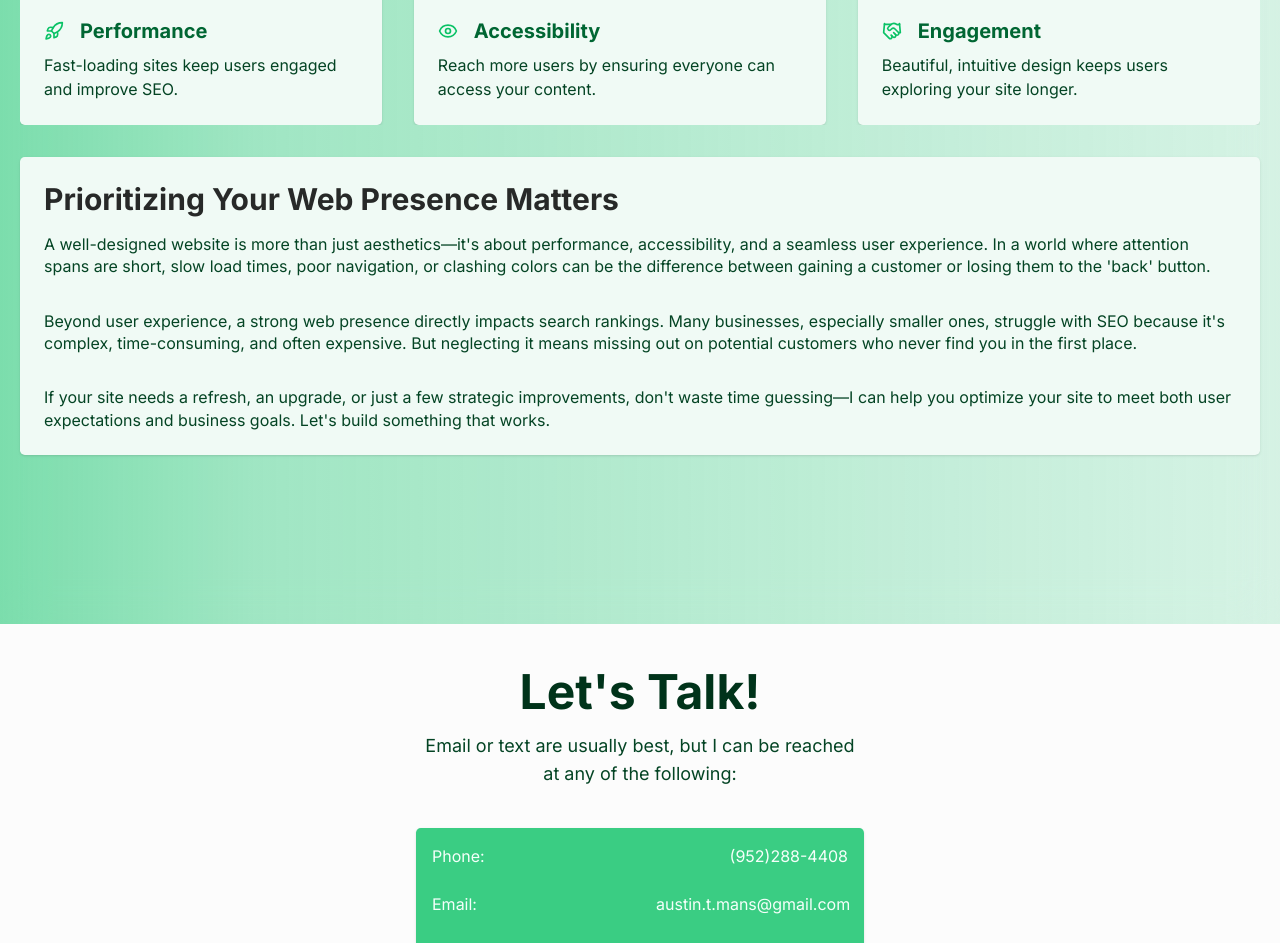
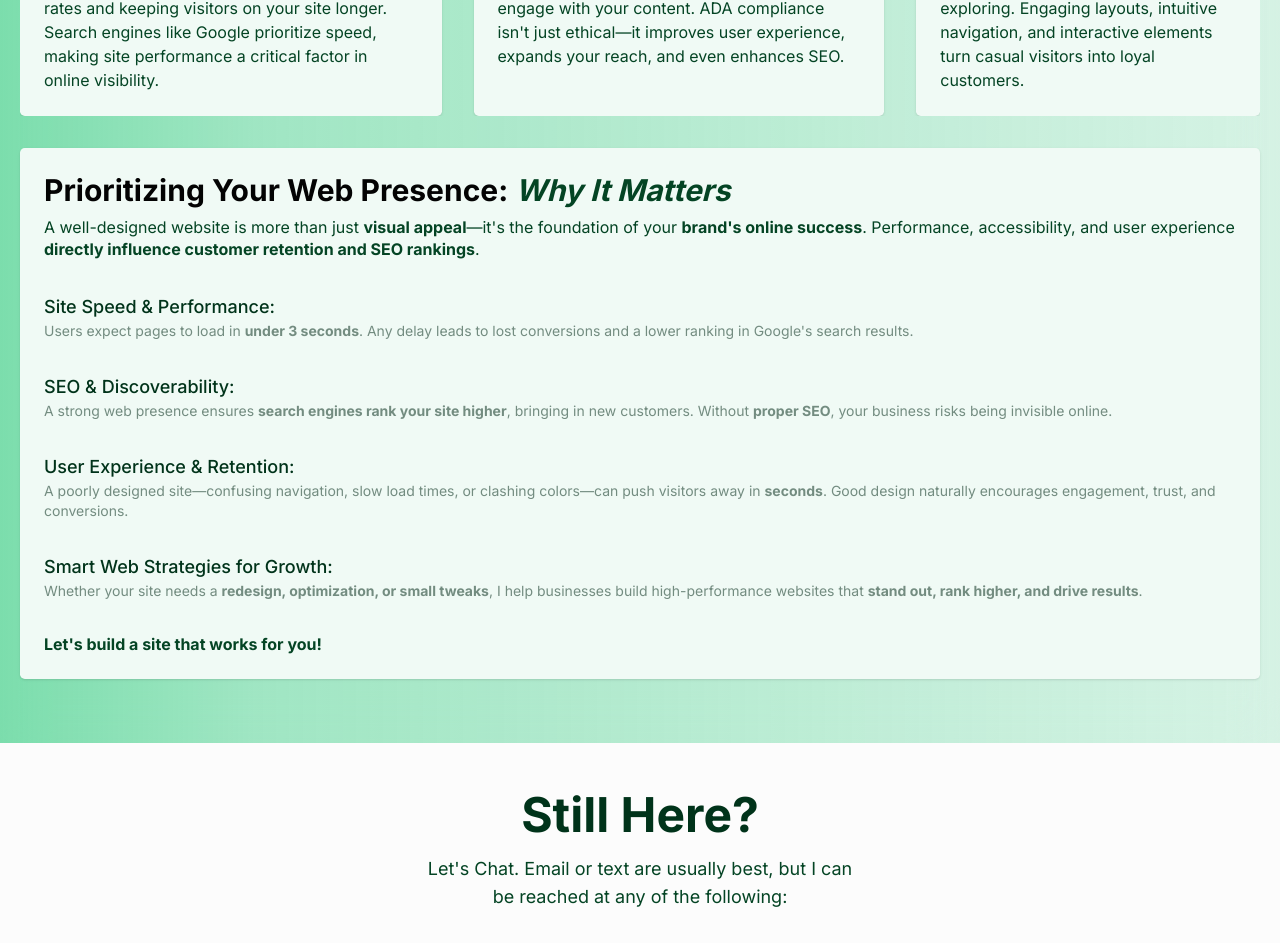
Before and after one commit to ATMcrazy8/austinmanscom-site, a Next.js app: page / in a window 1280 px wide. Shown: the part 1266-2209 px from the top of the page. Built offline with nearby package versions, Linux system fonts and the light colour scheme.

Commit message:
init branch, meta, CTA section padding

```diff
--- a/app/layout.tsx
+++ b/app/layout.tsx
@@ -24,6 +24,31 @@ export default function RootLayout({
 }) {
   return (
     <html lang="en" className={`${inter.variable} ${spaceMono.variable}`}>
+
+      <head>
+        <title>Austin Mans | Web Development</title>
+        <meta
+          name="description"
+          content="Austin Mans is a web developer specializing in modern, responsive, and high-performance websites to elevate your business."
+        />
+        <script
+          type="application/ld+json"
+          dangerouslySetInnerHTML={{
+            __html: JSON.stringify({
+              "@context": "https://schema.org",
+              "@type": "WebSite",
+              "name": "Web Development by Austin Mans",
+              "url": "https://austinmanscom-site.vercel.app/",
+              "description": "Modern, high-performance web development services.",
+              "author": {
+                "@type": "Person",
+                "name": "Austin Mans"
+              }
+            }),
+          }}
+        />
+      </head>
+
       <body className="bg-background text-foreground min-h-screen font-sans">
         <ThemeProvider>
           <Header />
--- a/app/page.tsx
+++ b/app/page.tsx
@@ -82,11 +82,11 @@ export default function Home() {
 
           <div className="flex flex-col items-center w-full max-w-[calc(100%-40px)] z-10">
             <h1 className="text-3xl md:text-5xl font-bold mb-2 text-transparent bg-clip-text bg-gradient-to-r from-monotone-foreground via-card-foreground to-monotone-foreground pb-1 text-balance">
-              Crafting Modern Web Experiences
+              Modern Web Development &amp; Design
             </h1>
-            <p className="max-w-[99.24%] sm:max-w-[88.5%] text-balance text-sm md:text-xl text-foreground/80 mb-8">
-              Custom fast, accessible, and responsive websites that leave an impression.
-            </p>
+            <i className="max-w-[99.24%] sm:max-w-[88.5%] text-balance text-xs md:text-base text-foreground/80 mb-8">
+              Custom web development services for fast, accessible, and SEO-friendly websites that drive engagement.
+            </i>
             {/* <button
               onClick={() => document.getElementById("showcase")?.scrollIntoView({ behavior: "smooth" })}
               className="px-6 py-3 bg-primary text-primary-foreground rounded-lg shadow-lg hover:bg-ring transition-colors">
@@ -129,18 +129,40 @@ export default function Home() {
           <div className="w-[calc(100%-40px)] max-w-[1520px] flex flex-col items-center justify-center mx-auto text-center gap-8">
             <WebMetricsSection />
 
-            <div className="w-full flex flex-col items-start shadow text-start p-6 bg-card rounded-lg gap-4">
-              <h2 className="text-3xl text-monotone-foreground/85 font-semibold">Prioritizing Your Web Presence Matters</h2>
+            <div className="w-full flex flex-col items-start shadow text-start p-6 bg-card rounded-lg gap-2">
+              <h2 className="text-3xl text-monotone-foreground font-semibold">Prioritizing Your Web Presence: <i className="text-card-foreground">Why It Matters</i></h2>
               <div className="flex flex-col items-start text-base/[1.4rem] text-card-foreground gap-8">
                 <p>
-                  A well-designed website is more than just aesthetics—it&apos;s about performance, accessibility, and a seamless user experience. In a world where attention spans are short, slow load times, poor navigation, or clashing colors can be the difference between gaining a customer or losing them to the &apos;back&apos; button.
+                  A well-designed website is more than just <b>visual appeal</b>—it&apos;s the foundation of your <b>brand&apos;s online success</b>. Performance, accessibility, and user experience <b>directly influence customer retention and SEO rankings</b>.
                 </p>
-                <p>
-                  Beyond user experience, a strong web presence directly impacts search rankings. Many businesses, especially smaller ones, struggle with SEO because it&apos;s complex, time-consuming, and often expensive. But neglecting it means missing out on potential customers who never find you in the first place.
-                </p>
-                <p>
-                  If your site needs a refresh, an upgrade, or just a few strategic improvements, don&apos;t waste time guessing—I can help you optimize your site to meet both user expectations and business goals. Let&apos;s build something that works.
-                </p>
+                <div>
+                  <h3 className="text-lg font-medium text-foreground">Site Speed &amp; Performance:</h3>
+                  <p className="text-sm text-muted-foreground">
+                    Users expect pages to load in <b>under 3 seconds</b>. Any delay leads to lost conversions and a lower ranking in Google&apos;s search results.
+                  </p>
+                </div>
+                <div>
+                  <h3 className="text-lg font-medium text-foreground">SEO &amp; Discoverability:</h3>
+                  <p className="text-sm text-muted-foreground">
+                    A strong web presence ensures <b>search engines rank your site higher</b>, bringing in new customers. Without <b>proper SEO</b>, your business risks being invisible online.
+                  </p>
+                </div>
+                <div>
+                  <h3 className="text-lg font-medium text-foreground">User Experience &amp; Retention:</h3>
+                  <p className="text-sm text-muted-foreground">
+                    A poorly designed site—confusing navigation, slow load times, or clashing colors—can push visitors away in <b>seconds</b>. Good design naturally encourages engagement, trust, and conversions.
+                  </p>
+                </div>
+                <div>
+                  <h3 className="text-lg font-medium text-foreground">Smart Web Strategies for Growth:</h3>
+                  <p className="text-sm text-muted-foreground">
+                    Whether your site needs a <b>redesign, optimization, or small tweaks</b>, I help businesses build high-performance websites that <b>stand out, rank higher, and drive results</b>.
+                  </p>
+                </div>
+
+                <b>
+                Let&apos;s build a site that works for you!
+                </b>
               </div>
             </div>
           </div>
@@ -148,11 +170,11 @@ export default function Home() {
 
         {/* Contact Section */}
         <section id="contact" className="flex items-center justify-center min-h-[50vh] bg-monotone scroll-mt-16">
-          <div className="w-[calc(100%-40px)] max-w-[1520px] flex flex-col items-center justify-between text-start gap-10">
+          <div className="w-[calc(100%-40px)] max-w-[1520px] py-12 flex flex-col items-center justify-between text-start gap-10">
             <div className="flex flex-col items-center text-center gap-4 text-pretty max-w-[28rem]">
-              <h2 className="text-3xl md:text-5xl font-semibold text-foreground">Let&apos;s Talk!</h2>
+              <h2 className="text-3xl md:text-5xl font-semibold text-foreground">Still Here?</h2>
               <p className="text-sm md:text-lg text-card-foreground mx-auto">
-                Email or text are usually best, but I can be reached at any of the following:
+                Let&apos;s Chat. Email or text are usually best, but I can be reached at any of the following:
               </p>
             </div>
             <div className="block w-full max-w-[28rem] mx-auto">
--- a/components/ThemedHeadshot.tsx
+++ b/components/ThemedHeadshot.tsx
@@ -24,7 +24,7 @@ export default function ThemedHeadshot() {
         src="/AustinMansHeadshot.jpg"
         width={240}
         height={240}
-        alt="Headshot of myself, the site author, Austin Mans"
+        alt="Austin Mans - Web Developer based in Hudson, WI"
         style={{ filter: `sepia(100%) hue-rotate(${hueRotateValue}deg)` }}
       />
     </div>
--- a/components/WebMetricsSection.tsx
+++ b/components/WebMetricsSection.tsx
@@ -5,9 +5,9 @@ import { useRef } from "react";
 import { Rocket, Eye, Handshake } from "lucide-react";
 
 const webMetrics = [
-  { title: "Performance", description: "Fast-loading sites keep users engaged and improve SEO.", icon: Rocket },
-  { title: "Accessibility", description: "Reach more users by ensuring everyone can access your content.", icon: Eye },
-  { title: "Engagement", description: "Beautiful, intuitive design keeps users exploring your site longer.", icon: Handshake },
+  { title: "Boost Speed & Rank Higher", description: "A fast-loading website improves user engagement and SEO rankings, reducing bounce rates and keeping visitors on your site longer. Search engines like Google prioritize speed, making site performance a critical factor in online visibility.", icon: Rocket },
+  { title: "Maximize Your Audience", description: "Web accessibility ensures everyone, including users with disabilities, can easily navigate and engage with your content. ADA compliance isn't just ethical—it improves user experience, expands your reach, and even enhances SEO.", icon: Eye },
+  { title: "Design That Captivates", description: "A visually appealing, user-friendly website builds trust and keeps visitors exploring. Engaging layouts, intuitive navigation, and interactive elements turn casual visitors into loyal customers.", icon: Handshake },
 ];
 
 export default function WebMetricsSection() {
@@ -39,7 +39,7 @@ export default function WebMetricsSection() {
       initial="hidden"
       whileInView="show"
       viewport={{ once: false, amount: 0.5 }} // Trigger when 50% visible
-      className="flex flex-col md:flex-row w-full md:w-auto gap-8 justify-between overflow-hidden"
+      className="flex flex-col lg:flex-row w-full lg:w-auto gap-8 justify-between overflow-hidden"
     >
       {webMetrics.map(({ title, description, icon: Icon }) => (
         <motion.div
```
